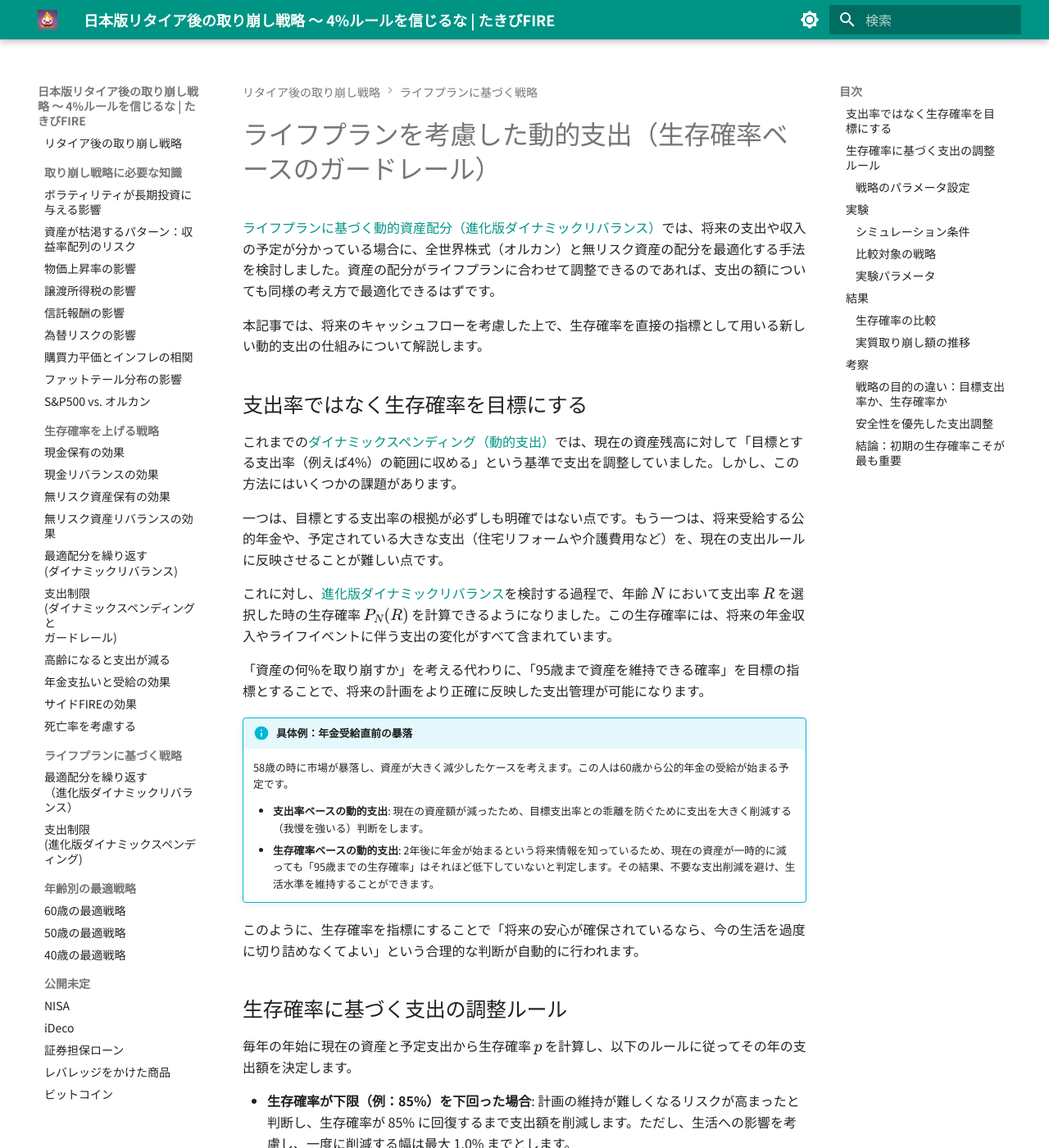
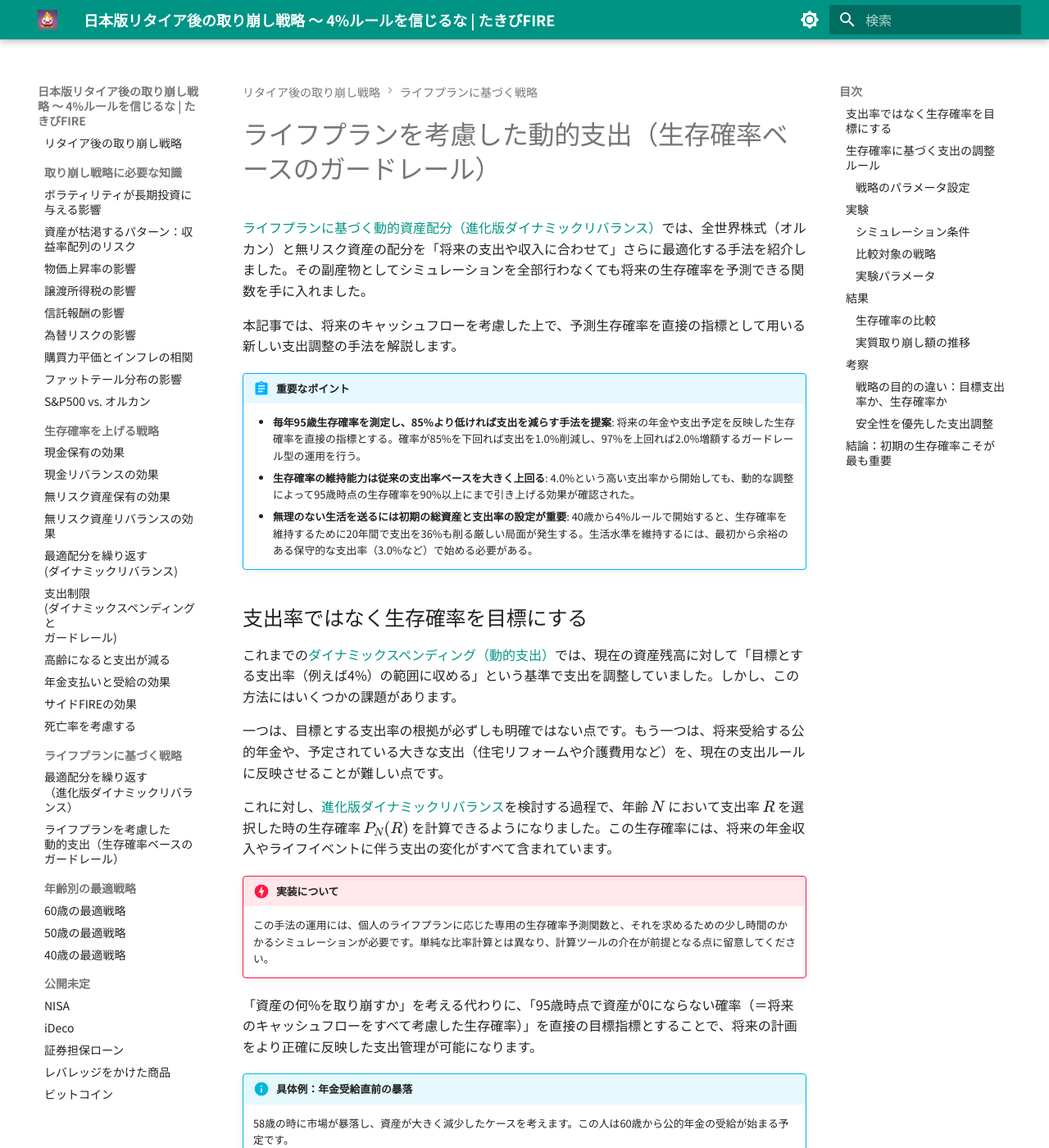
Before and after one commit to TakibiFire/JapaneseTrinityStudy, an MkDocs documentation site: the page built from docs/spend_aware_dynamic_spending.md, in a window 1280 px wide and 1400 px high. Shown: the whole window at 82% size. Built offline with MkDocs 1.6.1 and Material for MkDocs 9.7.7, drawn with Linux system fonts in a browser that asks for light colours; some of the changed text lies outside the part shown.

Commit message:
docs: add abstract and refine content for spend-aware dynamic spending
- Add "Important Points" (abstract) section to spend_aware_dynamic_spending.md
- Refine intro to clarify the role of the survival probability prediction function
- Detail the definition of "survival probability" and adjustment logic (cap and carry-over)
- Emphasize the conversion of "depletion risk" to "lifestyle risk" in the conclusion
- Add technical implementation warning about the need for specific simulation tools
- Update navigation title in mkdocs.yml to match the new article title

```diff
--- a/docs/spend_aware_dynamic_spending.md
+++ b/docs/spend_aware_dynamic_spending.md
@@ -7,9 +7,14 @@ python3 src/spend_aware_dynamic_spending_grid_main.py --exp_name v1_v2_comp
 python3 src/analyze_spend_aware_dynamic_spending_main.py --exp_name v1_v2_comp
 -->
 
-[ライフプランに基づく動的資産配分（進化版ダイナミックリバランス）](spend_aware_dynamic_rebalance.md)では、将来の支出や収入の予定が分かっている場合に、全世界株式（オルカン）と無リスク資産の配分を最適化する手法を検討しました。資産の配分がライフプランに合わせて調整できるのであれば、支出の額についても同様の考え方で最適化できるはずです。
+[ライフプランに基づく動的資産配分（進化版ダイナミックリバランス）](spend_aware_dynamic_rebalance.md)では、全世界株式（オルカン）と無リスク資産の配分を「将来の支出や収入に合わせて」さらに最適化する手法を紹介しました。その副産物としてシミュレーションを全部行わなくても将来の生存確率を予測できる関数を手に入れました。
 
-本記事では、将来のキャッシュフローを考慮した上で、生存確率を直接の指標として用いる新しい動的支出の仕組みについて解説します。
+本記事では、将来のキャッシュフローを考慮した上で、予測生存確率を直接の指標として用いる新しい支出調整の手法を解説します。
+
+!!! abstract "重要なポイント"
+    * **毎年95歳生存確率を測定し、85%より低ければ支出を減らす手法を提案**: 将来の年金や支出予定を反映した生存確率を直接の指標とする。確率が85%を下回れば支出を1.0%削減し、97%を上回れば2.0%増額するガードレール型の運用を行う。
+    * **生存確率の維持能力は従来の支出率ベースを大きく上回る**: 4.0%という高い支出率から開始しても、動的な調整によって95歳時点の生存確率を90%以上にまで引き上げる効果が確認された。
+    * **無理のない生活を送るには初期の総資産と支出率の設定が重要**: 40歳から4%ルールで開始すると、生存確率を維持するために20年間で支出を36%も削る厳しい局面が発生する。生活水準を維持するには、最初から余裕のある保守的な支出率（3.0%など）で始める必要がある。
 
 ## 支出率ではなく生存確率を目標にする
 
@@ -19,7 +24,11 @@ python3 src/analyze_spend_aware_dynamic_spending_main.py --exp_name v1_v2_comp
 
 これに対し、[進化版ダイナミックリバランス](spend_aware_dynamic_rebalance.md)を検討する過程で、年齢 $N$ において支出率 $R$ を選択した時の生存確率 $P_N(R)$ を計算できるようになりました。この生存確率には、将来の年金収入やライフイベントに伴う支出の変化がすべて含まれています。
 
-「資産の何%を取り崩すか」を考える代わりに、「95歳まで資産を維持できる確率」を目標の指標とすることで、将来の計画をより正確に反映した支出管理が可能になります。
+!!! danger "実装について"
+
+    この手法の運用には、個人のライフプランに応じた専用の生存確率予測関数と、それを求めるための少し時間のかかるシミュレーションが必要です。単純な比率計算とは異なり、計算ツールの介在が前提となる点に留意してください。
+
+「資産の何%を取り崩すか」を考える代わりに、「95歳時点で資産が0にならない確率（＝将来のキャッシュフローをすべて考慮した生存確率）」を直接の目標指標とすることで、将来の計画をより正確に反映した支出管理が可能になります。
 
 !!! info "具体例：年金受給直前の暴落"
 
@@ -34,7 +43,7 @@ python3 src/analyze_spend_aware_dynamic_spending_main.py --exp_name v1_v2_comp
 
 毎年の年始に現在の資産と予定支出から生存確率 $p$ を計算し、以下のルールに従ってその年の支出額を決定します。
 
-* **生存確率が下限（例：85%）を下回った場合**: 計画の維持が難しくなるリスクが高まったと判断し、生存確率が 85% に回復するまで支出額を削減します。ただし、生活への影響を考慮し、一度に削減する幅は最大 1.0% までとします。
+* **生存確率が下限（例：85%）を下回った場合**: 計画の維持が難しくなるリスクが高まったと判断し、生存確率を 85% に戻すために必要な支出削減量を算出します。その削減を適用しますが、生活への影響を考慮し、1年間の削減幅は最大 1.0% に制限します（不足分は翌年以降に持ち越されます）。
 * **生存確率が上限（例：97%）を上回った場合**: 資産が過剰に残る可能性が高いと判断し、生存確率が 97% に下がるまで支出額を引き上げます。ただし、一度に増額する幅は最大 2.0% までとします。
 * **それ以外の場合**: 前年の支出額を維持し、物価上昇に合わせた調整のみを行います。
 
@@ -104,6 +113,7 @@ python3 src/analyze_spend_aware_dynamic_spending_main.py --exp_name v1_v2_comp
 2. **生存確率ベースの動的支出 (今回の手法)**:
 
     年始に計算された生存確率に基づき、それが **85% 〜 97%** の範囲に収まるよう調整する戦略です。将来のキャッシュフローが自動的に計算に組み込まれます。支出の調整幅は **上限 +2.0% / 下限 -1.0%** とします。
+    支出上限を高くしているのは、それがトリガーされる条件が97%生存という高い値だからです。減額には保守的な設定を使っています。
 
 ### 実験パラメータ
 
@@ -119,7 +129,7 @@ python3 src/analyze_spend_aware_dynamic_spending_main.py --exp_name v1_v2_comp
 
 ![生存確率の推移比較](imgs/spend_aware_dynamic_spending/v1_v2_comp_survival_comparison.svg)
 
-すべての初期支出設定において、生存確率ベースの動的支出は支出率ベースの動的支出よりも高い生存確率を維持しています。特に初期支出率が 4.0% 以上の設定において、生存確率の維持能力に大きな差が現れています。
+すべての初期支出設定において、生存確率ベースの動的支出は支出率ベースの動的支出よりも高い生存確率を維持しています。特に初期支出率が 4.0% 以上の設定において、生存確率の維持能力に大きな差が現れています。これは、本手法が将来の危機をいち早く検知し、手遅れになる前に「予防的な支出削減」を段階的に開始するためです。
 
 また、生存確率ベースの手法では、25年目（65歳）以降、年金の受給開始やそれまでの支出調整が奏功し、生存確率がほぼ低下しなくなる（安定する）傾向が確認できます。
 
@@ -165,11 +175,11 @@ python3 src/analyze_spend_aware_dynamic_spending_main.py --exp_name v1_v2_comp
 
 結果として、生存確率ベースの手法は、支出をベースラインに近い水準で安定させつつ、必要な時だけ調整を行うことで、長期的な生存確率を大幅に改善させています。
 
-### 結論：初期の生存確率こそが最も重要
+## 結論：初期の生存確率こそが最も重要
 
 今回の実験における最大の教訓は、支出調整の手法以上に「初期の生存確率の設定」が重要であるという点です。
 
-確かに「生存確率ベースの動的支出」は、4.0% という高い支出率から開始しても90%以上の生存確率を達成しています。しかし、その裏側では運用の振るわないケースにおいて30%を超える大幅な生活水準の低下を強いています。
+確かに「生存確率ベースの動的支出」は、4.0% という高い支出率から開始しても90%以上の生存確率を達成しています。しかし、これは「資産の枯渇リスク」を「生活水準の低下リスク」へと変換して受け入れていることに他なりません。20年で36%もの削減を強いられるシナリオがある以上、調整ルールに頼る前に初期のゆとりを持つことが重要です。
 
 一方で、最初から生存確率が 85%〜97% の範囲に収まるような保守的な支出率（例：3.0%）でスタートした場合には、この手法は生活水準を安定させつつ将来の安心を確保するための、非常に現実的で優れた戦略となります。
 
--- a/mkdocs.yml
+++ b/mkdocs.yml
@@ -121,7 +121,7 @@ nav:
     - 死亡率を考慮する: mortality.md
   - ライフプランに基づく戦略:
     - 最適配分を繰り返す<br>（進化版ダイナミックリバランス）: spend_aware_dynamic_rebalance.md
-    - 支出制限<br>(進化版ダイナミックスペンディング): spend_aware_dynamic_spending.md
+    - ライフプランを考慮した<br>動的支出（生存確率ベースの<br>ガードレール）: spend_aware_dynamic_spending.md
   - 年齢別の最適戦略:
     - 60歳の最適戦略: all_60yr.md
     - 50歳の最適戦略: all_50yr.md
```
